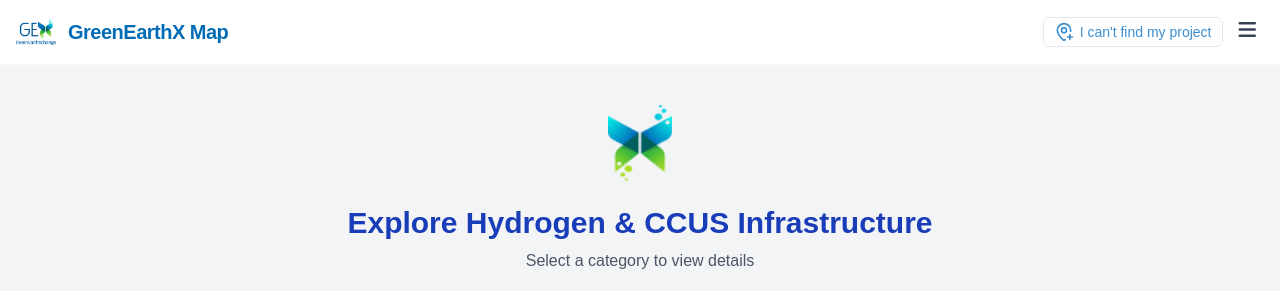
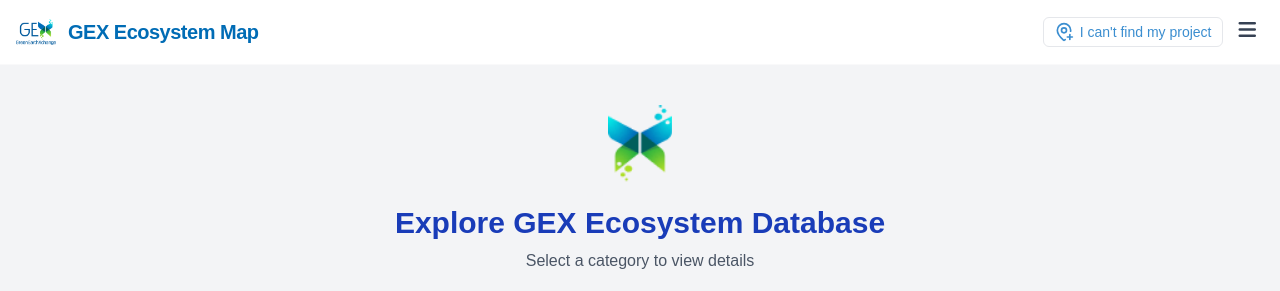
Before and after one commit to GreenEarthX/geomap.webapp, a Next.js app: page /plant-widget in a window 1280 px wide. Shown: the top 291 px of the page. Built offline with nearby package versions, Linux system fonts and the light colour scheme.

Commit message:
update map name to GEX Ecosystem Map

```diff
--- a/src/app/MapWrapper.tsx
+++ b/src/app/MapWrapper.tsx
@@ -200,7 +200,7 @@
         setError('Failed to load data. Using default content.');
         if (showDisclaimer) {
           setDisclaimerData([
-            'You are using a Beta version of GreenEarthX, intended for early access, testing, and feedback.',
+            'You are using a Beta version of GEX Ecosystem Map, intended for early access, testing, and feedback.',
             'The platform is under development and may include bugs, incomplete features, or performance issues.',
             'Do not upload sensitive, confidential, or personal information; data security cannot be guaranteed at this stage.',
             'GreenEarthX assumes no liability for data loss or unauthorized access during Beta usage.',
@@ -278,7 +278,7 @@
           style={disclaimerStyles.logo}
         />
         <h1 id="disclaimer-title" style={disclaimerStyles.title}>
-          <span style={disclaimerStyles.gex}>GEX</span> Map - Beta Version
+          <span style={disclaimerStyles.gex}>GEX Ecosystem Map</span> - Beta Version
         </h1>
         <div style={disclaimerStyles.disclaimerBox}>
           <div style={disclaimerStyles.warningIcon}>⚠️</div>
@@ -323,7 +323,7 @@
       <div style={styles.content}>
         <Image src="/gex-logo.png" alt="GEX Logo" width={60} height={96} />
         <h1 style={styles.title}>
-          Welcome to <span style={styles.gex}>GEX</span> Map
+          Welcome to <span style={styles.gex}>GEX Ecosystem Map</span>
         </h1>
         <p style={styles.subTitle}>We’re setting things up for you ...</p>
         <div style={styles.loaderWrapper}>
@@ -347,7 +347,7 @@
     <div className="fixed inset-0 z-[99999] flex items-center justify-center bg-black/50">
       <div className="bg-white rounded-2xl shadow-xl p-6 max-w-md w-[90%] text-center">
         <h2 className="text-xl font-semibold text-[#006CB5] mb-3">
-          Welcome to GEX Map 🎉
+          Welcome to GEX Ecosystem Map 🎉
         </h2>
         <p className="text-gray-600 mb-4 text-sm leading-relaxed">
           You can explore environmental projects, interact with the map, and
--- a/src/app/components/GexHeader.tsx
+++ b/src/app/components/GexHeader.tsx
@@ -66,7 +66,7 @@
             <Image src="/gex-logo.png" alt="GEX Logo" width={40} height={40} className="h-10 w-10 object-contain" />
           </Link>
           <Link href="/">
-            <span className="text-lg font-bold text-[#006cb5] tracking-tight sm:text-xl">GreenEarthX Map</span>
+            <span className="text-lg font-bold text-[#006cb5] tracking-tight sm:text-xl">GEX Ecosystem Map</span>
           </Link>
         </div>
         <div className="flex items-center space-x-2">
--- a/src/app/components/PlantList.tsx
+++ b/src/app/components/PlantList.tsx
@@ -169,7 +169,7 @@
           />
         </div>
         <h1 className="text-2xl md:text-3xl font-bold text-blue-600 mt-2">
-          GEX Database - {type}
+          GEX Ecosystem Database - {type}
         </h1>
       </div>
 
--- a/src/app/components/PlantListPage.tsx
+++ b/src/app/components/PlantListPage.tsx
@@ -142,7 +142,7 @@
           />
         </div>
         <h1 className="text-2xl md:text-3xl font-bold text-blue-600 mt-2">
-          GEX Database
+          GEX Ecosystem Database
         </h1>
       </div>
 
--- a/src/app/components/UserGuideModal.tsx
+++ b/src/app/components/UserGuideModal.tsx
@@ -56,7 +56,7 @@
       <div className="bg-white rounded-lg shadow-xl max-w-4xl w-full max-h-[90vh] overflow-y-auto">
         {/* Header */}
         <div className="flex justify-between items-center p-4 border-b">
-          <h2 className="text-2xl font-bold text-blue-700">GreenEarthX Map User Guide</h2>
+          <h2 className="text-2xl font-bold text-blue-700">GEX Ecosystem Map User Guide</h2>
           <button onClick={onClose} className="text-gray-500 hover:text-gray-700">
             <svg xmlns="http://www.w3.org/2000/svg" className="h-6 w-6" fill="none" viewBox="0 0 24 24" stroke="currentColor">
               <path strokeLinecap="round" strokeLinejoin="round" strokeWidth={2} d="M6 18L18 6M6 6l12 12" />
@@ -112,12 +112,12 @@
           </button>
 
           <div className="text-sm text-gray-600 text-center md:text-right">
-            Need more help? Contact our team at{" "}
-            <a href="mailto:support@greenearthx.com" className="text-blue-600 hover:underline">
+            Need more help? Contact our team via{" "}
+            <a href="mailto:no-reply@greenearthx.com" className="text-blue-600 hover:underline">
               support@greenearthx.com
             </a>{" "}
             or{" "}
-            <a href="https://greenearthx.com/contact" target="_blank" rel="noopener noreferrer" className="text-blue-600 hover:underline">
+            <a href="https://greenearthx.com" target="_blank" rel="noopener noreferrer" className="text-blue-600 hover:underline">
               greenearthx.com
             </a>
           </div>
--- a/src/app/plant-widget/page.tsx
+++ b/src/app/plant-widget/page.tsx
@@ -53,7 +53,7 @@
           />
         </div>
         <h1 className="text-2xl sm:text-3xl font-bold text-blue-800 mt-5">
-          Explore Hydrogen & CCUS Infrastructure
+          Explore GEX Ecosystem Database
         </h1>
         <p className="text-gray-600 text-sm sm:text-base mt-2">
           Select a category to view details
```
